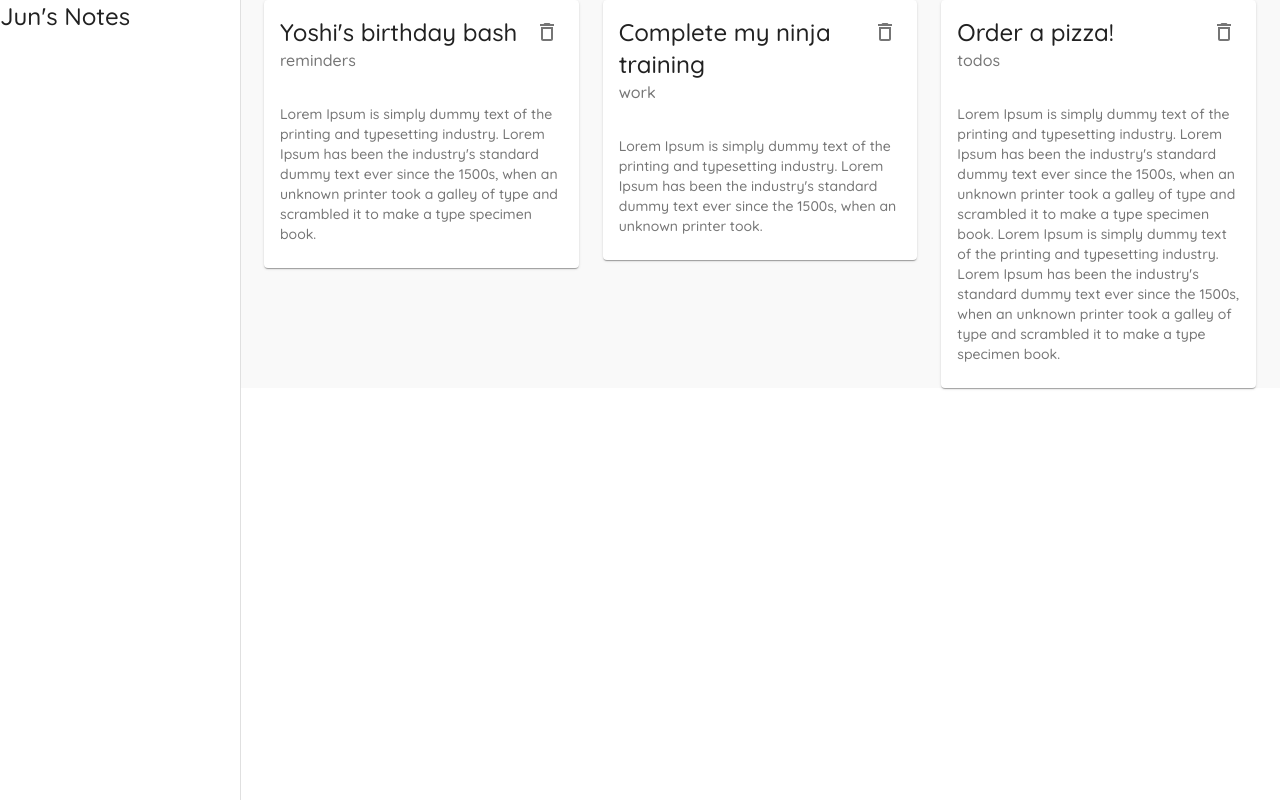
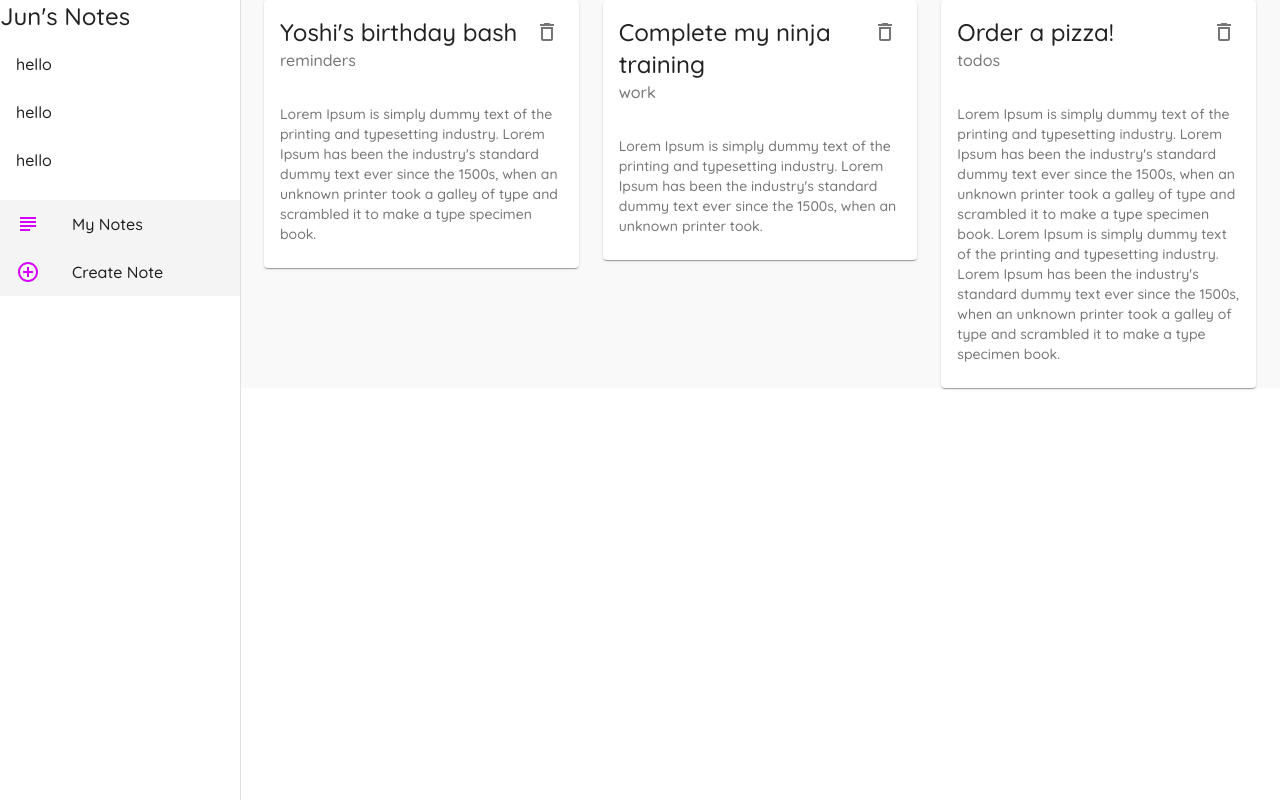
Before and after one commit to junjung929/material-ui-tutorial, a React (Create React App) app: page / in a window 1280 px wide. Built offline with nearby package versions, Linux system fonts and the light colour scheme; data requests are answered from the project's data file.

Commit message:
Lists & List Items

```diff
--- a/src/components/Layout.js
+++ b/src/components/Layout.js
@@ -1,5 +1,7 @@
-import { Drawer, makeStyles, Typography } from '@material-ui/core';
+import { Drawer, List, ListItem, ListItemIcon, ListItemText, makeStyles, Typography } from '@material-ui/core';
+import { AddCircleOutlineOutlined, SubjectOutlined } from '@material-ui/icons';
 import React from 'react';
+import { useHistory, useLocation } from 'react-router-dom';
 
 const drawerWidth = 240;
 
@@ -16,11 +18,29 @@
   },
   drawerPaper: {
     width: drawerWidth
+  },
+  active: {
+    background: '#f4f4f4'
   }
 });
 
 export default function Layout({ children }) {
   const classes = useStyles();
+  const history = useHistory();
+  const location = useLocation();
+
+  const menuItems = [
+    {
+      text: 'My Notes',
+      icon: <SubjectOutlined color='secondary' />,
+      path: '/'
+    },
+    {
+      text: 'Create Note',
+      icon: <AddCircleOutlineOutlined color='secondary' />,
+      path: '/'
+    },
+  ];
 
   return (
     <div className={classes.root}>
@@ -36,6 +56,32 @@
         <div>
           <Typography variant='h5'>Jun's Notes</Typography>
         </div>
+
+        <List>
+          <ListItem>
+            <ListItemText primary='hello' />
+          </ListItem>
+          <ListItem>
+            <ListItemText primary='hello' />
+          </ListItem><ListItem>
+            <ListItemText primary='hello' />
+          </ListItem>
+        </List>
+
+        {/* list /links */}
+        <List>
+          {menuItems.map(item =>
+          (<ListItem
+            key={item.text}
+            button
+            onClick={() => history.push(item.path)}
+            className={location.pathname === item.path ? classes.active : null}
+          >
+            <ListItemIcon>{item.icon}</ListItemIcon>
+            <ListItemText>{item.text}</ListItemText>
+          </ListItem>)
+          )}
+        </List>
       </Drawer>
       <div className={classes.page}>
         {children}
--- a/src/pages/Create.js
+++ b/src/pages/Create.js
@@ -5,7 +5,7 @@
   FormControl, FormLabel
 } from '@material-ui/core';
 import { KeyboardArrowRight } from '@material-ui/icons';
-import { useHistory } from 'react-router';
+import { useHistory } from 'react-router-dom';
 
 const useStyles = makeStyles({
   field: {
```
